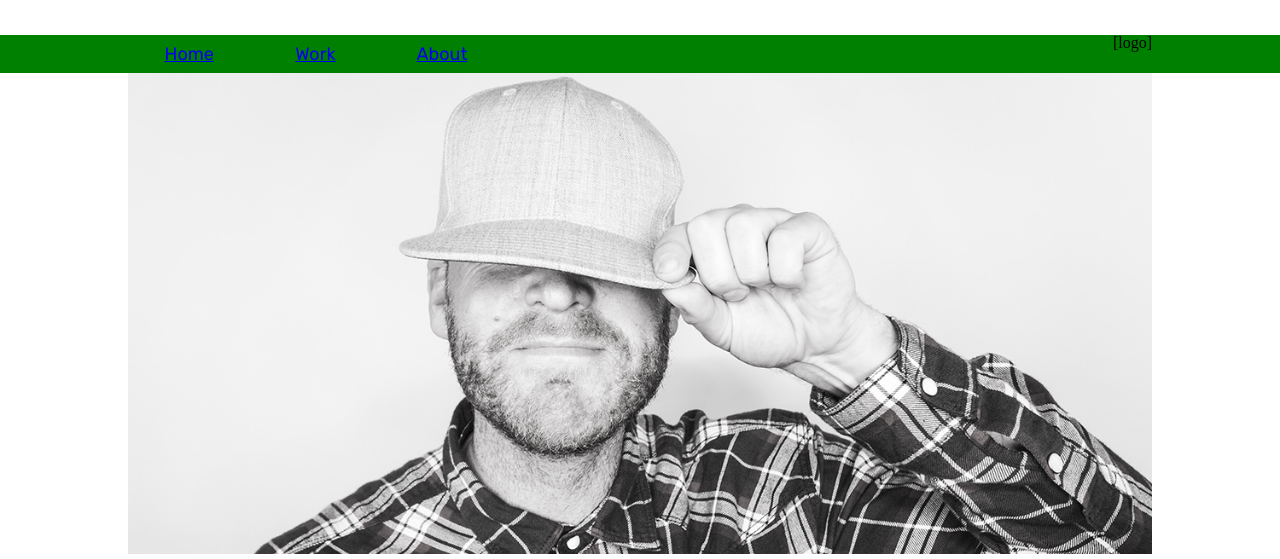
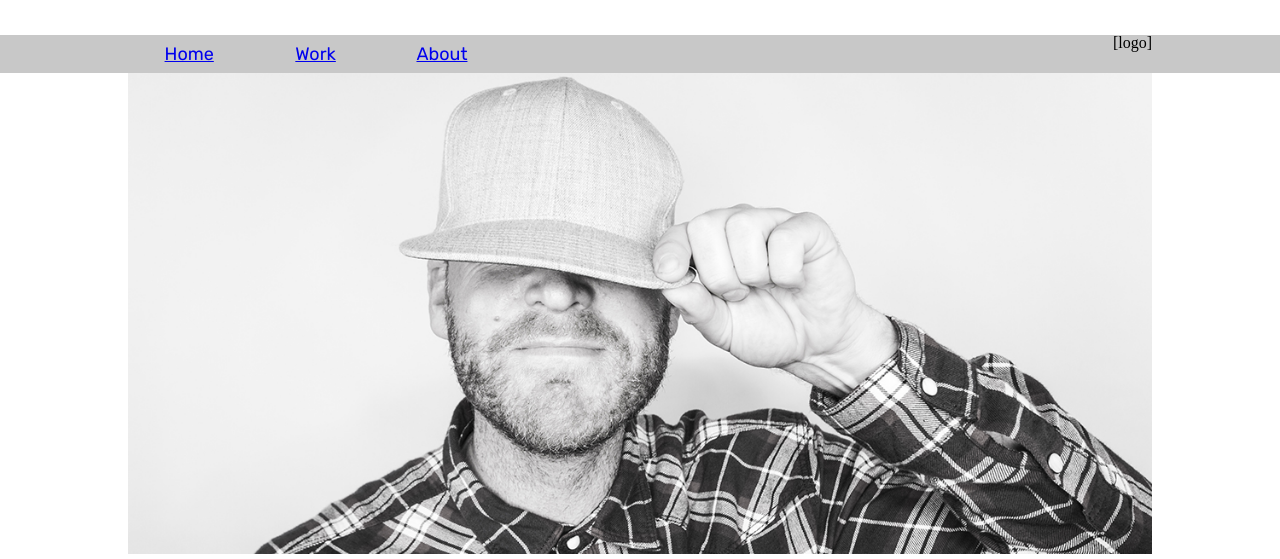
Before and after one commit to rubenesser/lesson_4, a plain HTML site: page index.html in a window 1280 px wide. Shown: the top 559 px of the page. Drawn offline with nearby package versions, Linux system fonts and the light colour scheme.

Commit message:
I changed the color of the header.

```diff
--- a/style.css
+++ b/style.css
@@ -23,7 +23,7 @@ header
   display: block;
   position: fixed;
   width: 100%;
-  background: green;
+  background: #c8c8c8;
 }
 
 ul {
```
